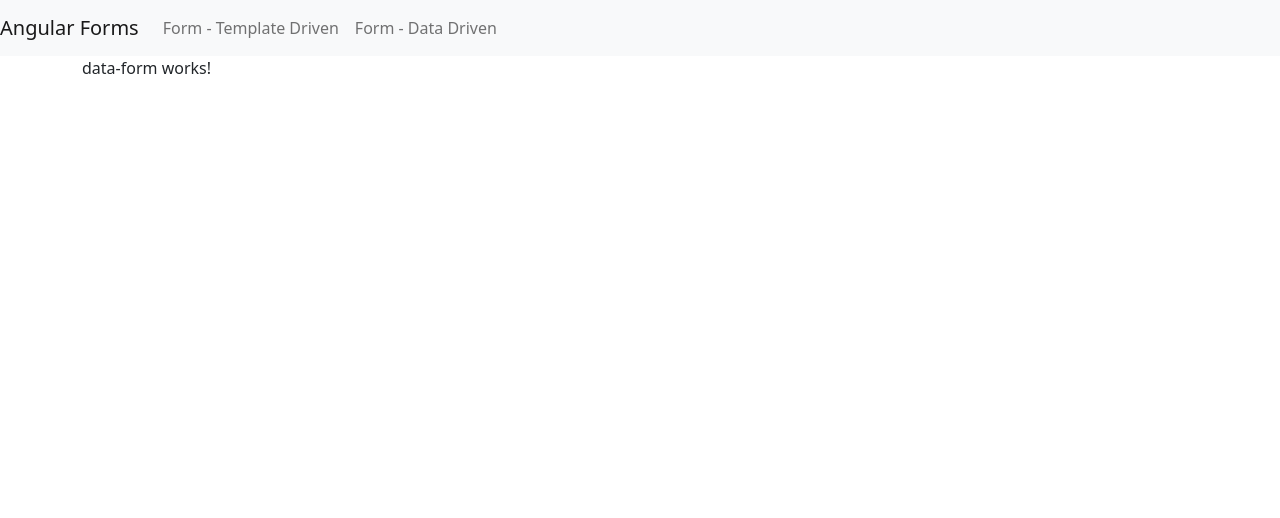
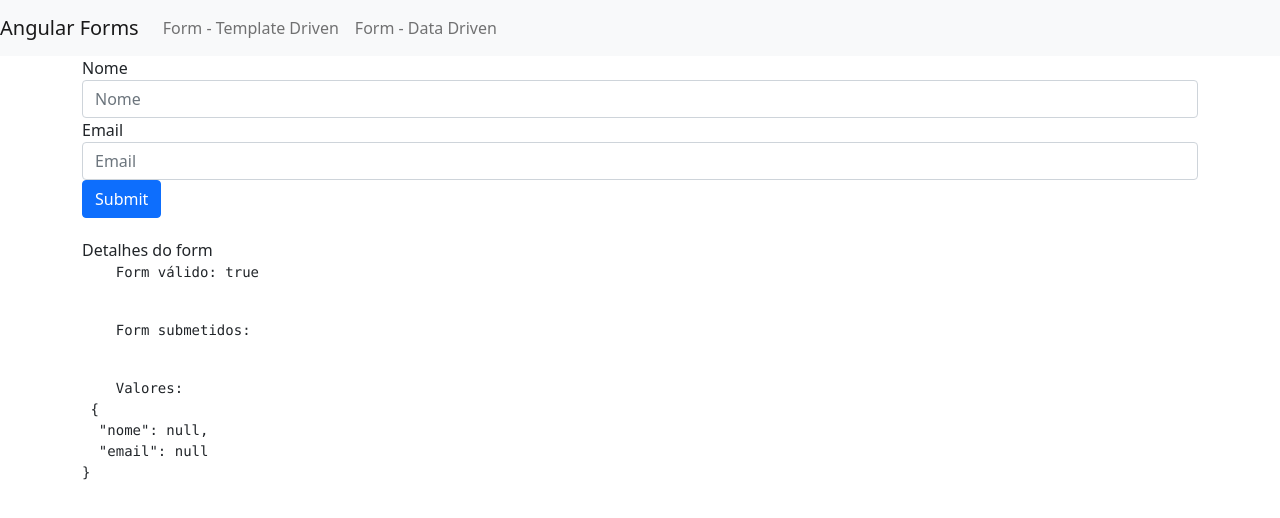
Before and after one commit to luanpoppe/loiane-angular-01, an Angular app: page /dataForm in a window 1280 px wide. Shown: the top 518 px of the page. Built offline with nearby package versions, Linux system fonts and the light colour scheme.

Commit message:
Terminei a aula ‘Formulários reativos: Criando um form com código Angular’

```diff
--- a/src/app/data-form/data-form.component.html
+++ b/src/app/data-form/data-form.component.html
@@ -1 +1,39 @@
-<p>data-form works!</p>
+<form [formGroup]="formulario">
+  <!-- Nome -->
+  <div class="form-group">
+    <div class="col-sm-12">
+      <label for="nome">Nome</label>
+    </div>
+
+    <div class="col-12">
+      <input
+        type="text"
+        class="form-control"
+        id="nome"
+        placeholder="Nome"
+        formControlName="nome"
+      />
+    </div>
+  </div>
+
+  <!-- Email -->
+  <div class="form-group">
+    <div class="col-12">
+      <label for="email">Email</label>
+    </div>
+
+    <div class="col-12">
+      <input
+        formControlName="email"
+        type="email"
+        class="form-control"
+        id="email"
+        placeholder="Email"
+      />
+    </div>
+  </div>
+
+  <button type="submit" class="btn btn-primary">Submit</button>
+
+  <app-form-debug [form]="formulario"></app-form-debug>
+</form>
--- a/src/app/data-form/data-form.component.ts
+++ b/src/app/data-form/data-form.component.ts
@@ -1,5 +1,5 @@
 import { Component, OnInit } from '@angular/core';
-import { FormGroup, FormControl } from '@angular/forms';
+import { FormGroup, FormControl, FormBuilder } from '@angular/forms';
 
 @Component({
   selector: 'app-data-form',
@@ -7,14 +7,19 @@
   styleUrls: ['./data-form.component.css'],
 })
 export class DataFormComponent implements OnInit {
-  formulario: any;
+  formulario!: FormGroup;
 
-  constructor() {}
+  constructor(private formBuilder: FormBuilder) {}
 
   ngOnInit(): void {
-    this.formulario = new FormGroup({
-      nome: new FormControl('Loiane'),
-      email: new FormControl(null),
+    // this.formulario = new FormGroup({
+    //   nome: new FormControl('Loiane'),
+    //   email: new FormControl(null),
+    // });
+
+    this.formulario = this.formBuilder.group({
+      nome: [null],
+      email: [null],
     });
   }
 }
--- a/src/app/data-form/data-form.module.ts
+++ b/src/app/data-form/data-form.module.ts
@@ -2,9 +2,10 @@
 import { NgModule } from '@angular/core';
 import { CommonModule } from '@angular/common';
 import { DataFormComponent } from './data-form.component';
+import { SharedModule } from '../shared/shared.module';
 
 @NgModule({
   declarations: [DataFormComponent],
-  imports: [CommonModule, ReactiveFormsModule],
+  imports: [CommonModule, ReactiveFormsModule, SharedModule],
 })
 export class DataFormModule {}
```
Also changed, not shown: src/app/shared/shared.module.ts (added, +11 -0 lines), src/app/template-form/template-form.module.ts (+3 -8 lines), src/app/shared/campo-control-erro/campo-control-erro.component.css (added), src/app/shared/campo-control-erro/campo-control-erro.component.html (renamed from src/app/campo-control-erro/campo-control-erro.component.html), src/app/shared/campo-control-erro/campo-control-erro.component.ts (renamed from src/app/campo-control-erro/campo-control-erro.component.ts), src/app/shared/form-debug/form-debug.component.css (added), src/app/shared/form-debug/form-debug.component.html (renamed from src/app/form-debug/form-debug.component.html), src/app/shared/form-debug/form-debug.component.ts (renamed from src/app/form-debug/form-debug.component.ts), 2 other files (tests, documents, lock files or other folders).
